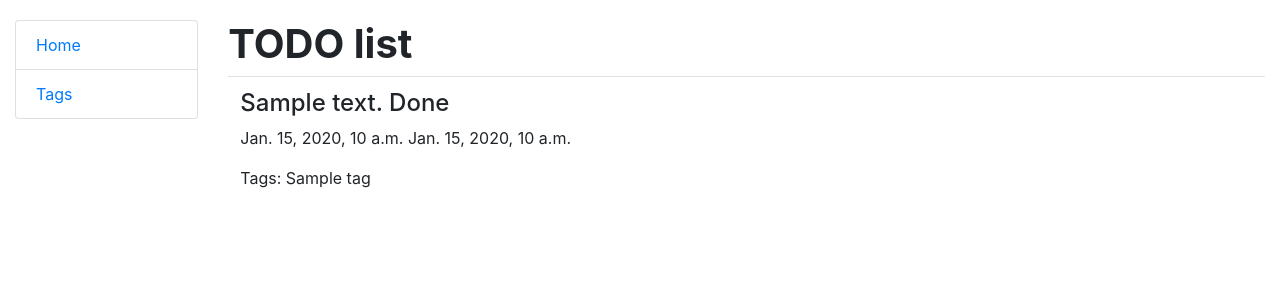
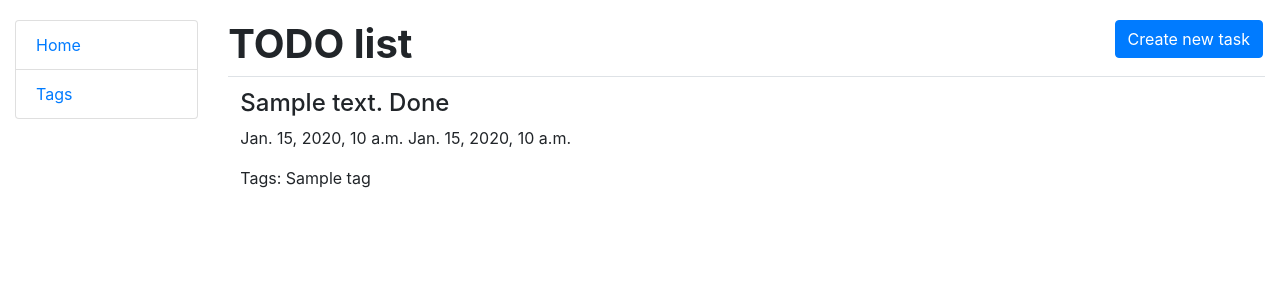
Before and after one commit to motivated2/django-todo-list, a Django app: page / in a window 1280 px wide. Shown: the top 300 px of the page. Run offline with Django 5.2, Linux system fonts and the light colour scheme; tables that the repository leaves empty hold one stand-in row (values such as "Sample post").

Commit message:
add form for creating tasks

```diff
--- a/django_todo_list/settings.py
+++ b/django_todo_list/settings.py
@@ -36,6 +36,8 @@ INSTALLED_APPS = [
     'django.contrib.messages',
     'django.contrib.staticfiles',
     'todo_list',
+    'crispy_forms',
+    'crispy_bootstrap4'
 ]
 
 MIDDLEWARE = [
@@ -121,3 +123,5 @@ STATICFILES_DIRS = [
 # https://docs.djangoproject.com/en/5.0/ref/settings/#default-auto-field
 
 DEFAULT_AUTO_FIELD = 'django.db.models.BigAutoField'
+
+CRISPY_TEMPLATE_PACK = 'bootstrap4'
--- a/static/css/styles.css
+++ b/static/css/styles.css
@@ -1,6 +1,12 @@
 body {
     margin-top: 20px;
 }
+
 h1 {
     font-weight: bold;
 }
+
+.link-to-page {
+    float: right;
+    margin: 0 2px 0 2px;
+}
--- a/templates/todo_list/index.html
+++ b/templates/todo_list/index.html
@@ -1,7 +1,12 @@
 {% extends "base.html" %}
 
 {% block content %}
-  <h1 style="font-weight: bold"> TODO list</h1>
+  <h1 style="font-weight: bold">
+    TODO list
+    <a href="{% url 'todo_list:task-create' %}" class="btn btn-primary link-to-page">
+      Create new task
+    </a>
+  </h1>
   <table class="table">
 
     {% for task in tasks %}
--- a/todo_list/urls.py
+++ b/todo_list/urls.py
@@ -1,9 +1,11 @@
 from django.urls import path
 
 from todo_list import views
+from todo_list.views import TaskCreateView
 
 urlpatterns = [
-    path("", views.index, name="index")
+    path("", views.index, name="index"),
+    path("create-task/", TaskCreateView.as_view(), name="task-create")
 ]
 
 app_name = "todo_list"
--- a/todo_list/views.py
+++ b/todo_list/views.py
@@ -1,5 +1,8 @@
 from django.shortcuts import render
+from django.urls import reverse_lazy
+from django.views.generic import CreateView
 
+from todo_list.forms import TaskForm
 from todo_list.models import Task
 
 
@@ -14,3 +17,10 @@ def index(request):
         "todo_list/index.html",
         context=context
     )
+
+
+class TaskCreateView(CreateView):
+    model = Task
+    form_class = TaskForm
+    template_name = "todo_list/task_form.html"
+    success_url = reverse_lazy("todo_list:index")
```
Also changed, not shown: templates/todo_list/task_form.html (added, +12 -0 lines), todo_list/forms.py (added, +24 -0 lines).
